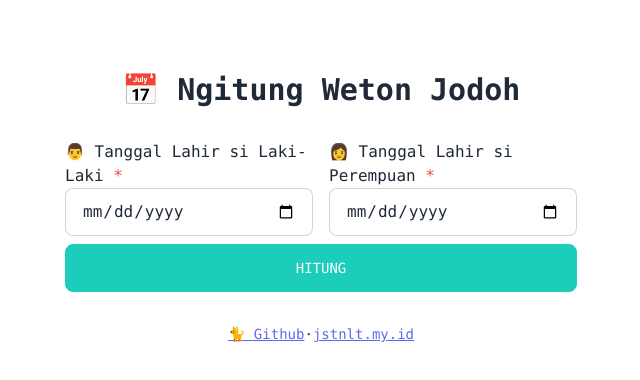
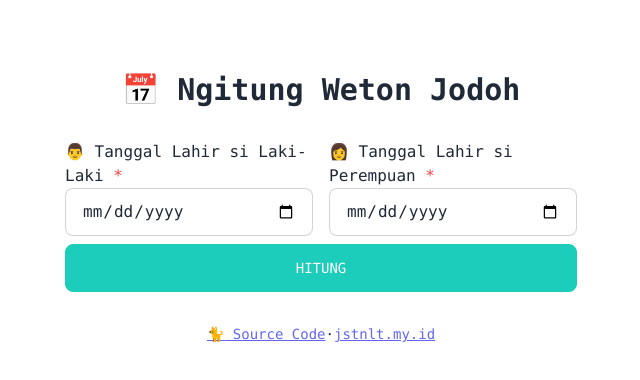
Before and after one commit to JastinXyz/wetonjodoh, a Next.js app: page / in a window 1280 px wide. Shown: the top 380 px of the page, without its empty margins (319-959 px from the left). Built offline with nearby package versions, Linux system fonts and the light colour scheme.

Commit message:
nambah komponen emoji

```diff
--- a/src/app/page.jsx
+++ b/src/app/page.jsx
@@ -3,6 +3,7 @@
 import Link from "next/link";
 import { useState } from "react";
 import Result from "@/common/Result";
+import Emoji from "@/components/Emoji";
 
 async function fetchWeton(tgl, bln, thn) {
   const d = await fetch(`https://api.dotmydotid.my.id/api/weton?tanggal=${tgl}&bulan=${bln}&tahun=${thn}`)
@@ -45,17 +46,17 @@ export default function Home() {
     <div className="p-4 md:p-8 max-w-xl m-auto">
         <div className="font-mono mt-10">
             <div className="text-center">
-                <h2 className="text-3xl font-bold">📅 Ngitung Weton Jodoh</h2>
+                <h2 className="text-3xl font-bold"><Emoji emoji={"📅"} label={'calendar'} /> Ngitung Weton Jodoh</h2>
             </div>
 
             <form className="space-y-2" onSubmit={handleSubmit}>
               <div className="grid grid-cols-1 md:grid-cols-2 pt-8 gap-4">
                   <label className="block">
-                      <span className="after:content-['_*'] after:text-red-500">👨 Tanggal Lahir si Laki-Laki</span>
+                      <span className="after:content-['_*'] after:text-red-500"><Emoji emoji={"👨"} label={"man"} /> Tanggal Lahir si Laki-Laki</span>
                       <input type="date" name="laki" className="input input-bordered rounded-lg block w-full" />
                   </label>
                   <label className="block">
-                      <span className="after:content-['_*'] after:text-red-500">👩 Tanggal Lahir si Perempuan</span>
+                      <span className="after:content-['_*'] after:text-red-500"><Emoji emoji={"👩"} label={"woman"} /> Tanggal Lahir si Perempuan</span>
                       <input type="date" name="perempuan" className="input input-bordered rounded-lg block w-full" />
                   </label>
               </div>
@@ -64,7 +65,7 @@ export default function Home() {
 
             <div className={secRes ? '' : 'hidden'}>
               <div className="w-full pt-8 pb-4">
-                <h2 className="text-xl">👨 Laki Laki</h2>
+                <h2 className="text-xl"><Emoji emoji={"👨"} label={"man"} /> Laki Laki</h2>
                 <ul className="list-disc pl-8">
                   <li>Tanggalan Masehi: {m?.man}</li>
                   <li>Tanggalan Jawa: {java?.man}</li>
@@ -73,7 +74,7 @@ export default function Home() {
               </div>
 
               <div className="w-full py-4">
-                <h2 className="text-xl">👩 Perempuan</h2>
+                <h2 className="text-xl"><Emoji emoji={"👩"} label={"woman"} /> Perempuan</h2>
                 <ul className="list-disc pl-8">
                   <li>Tanggalan Masehi: {m?.woman}</li>
                   <li>Tanggalan Jawa: {java?.woman}</li>
@@ -82,7 +83,7 @@ export default function Home() {
               </div>
 
               <div className="w-full py-4">
-                <h2 className="text-xl">📅 Hasil</h2>
+                <h2 className="text-xl"><Emoji emoji={"📅"} label={'calendar'} /> Hasil</h2>
                 <div className="px-4">
                   <h3 className="text-xl font-bold my-4 text-white"><span className="p-1 bg-secondary rounded">{res?.man} + {res?.woman} = {res?.total} ({secRes?.title})</span></h3>
                   <h3 className="text-xl font-bold">{secRes?.title}</h3>
@@ -93,7 +94,7 @@ export default function Home() {
 
             <div className="text-center pt-8 text-sm">
                 <p>
-                    <Link href="https://github.com/JastinXyz/wetonjodoh" target="__blank" className="text-indigo-500 underline">🐈 Github</Link>
+                    <Link href="https://github.com/JastinXyz/wetonjodoh" target="__blank" className="text-indigo-500 underline"><Emoji emoji={"🐈"} label={"cat"} /> Source Code</Link>
                     ·
                     <Link href="https://jstnlt.my.id" target="__blank" className="text-indigo-500 underline">jstnlt.my.id</Link>
                 </p>
--- /dev/null
+++ b/src/components/Emoji.jsx
@@ -0,0 +1,13 @@
+export default function Emoji({ emoji, label, className, ...opts }) {
+    return (
+        <span
+            role="img"
+            aria-label={label ? label : ""}
+            aria-hidden={label ? "false" : "true"}
+            className={className}
+            {...opts}
+        >
+            {emoji}
+        </span>
+    )
+}
```
